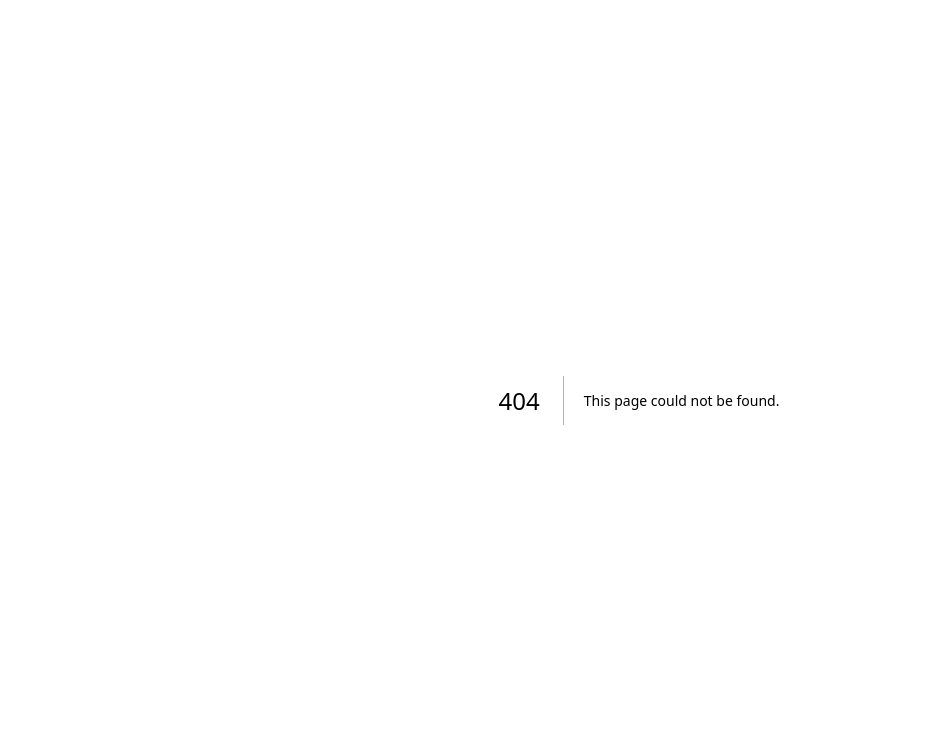
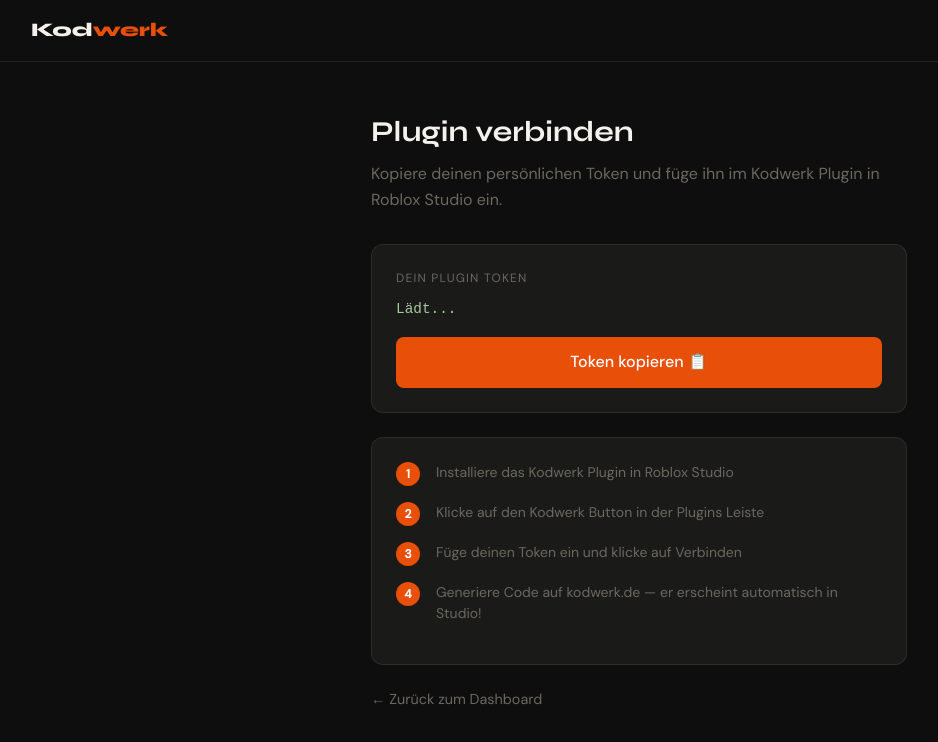
Before and after one commit to emremike3/Kodwerk, a Next.js app: page /dashboard/token in a window 1280 px wide. Before the commit this address had no page. Shown: the top 742 px of the page, without its empty margins (1-939 px from the left). Built offline with nearby package versions, Linux system fonts and the light colour scheme; no server answers.

Commit message:
token seite und plugin link

```diff
--- /dev/null
+++ b/app/api/token/route.ts
@@ -0,0 +1,25 @@
+import { auth } from "@clerk/nextjs/server";
+import { NextResponse } from "next/server";
+import { Redis } from "@upstash/redis";
+
+const redis = new Redis({
+  url: process.env.KV_REST_API_URL!,
+  token: process.env.KV_REST_API_TOKEN!,
+});
+
+export async function GET() {
+  const { userId } = await auth();
+
+  if (!userId) {
+    return NextResponse.json({ error: "Nicht eingeloggt" }, { status: 401 });
+  }
+
+  let token = await redis.get<string>(`token:${userId}`);
+
+  if (!token) {
+    token = Math.random().toString(36).substring(2) + Math.random().toString(36).substring(2);
+    await redis.set(`token:${userId}`, token);
+  }
+
+  return NextResponse.json({ token });
+}
--- a/app/dashboard/page.tsx
+++ b/app/dashboard/page.tsx
@@ -69,11 +69,16 @@ export default function Dashboard() {
         .code-label { font-size:0.75rem; text-transform:uppercase; letter-spacing:0.1em; color:var(--gray); margin-bottom:1rem; }
         .code-output pre { font-family:'Courier New',monospace; font-size:0.85rem; line-height:1.7; color:#A8C7A0; white-space:pre-wrap; word-break:break-word; }
         .copy-btn { background:transparent; border:0.5px solid var(--border); color:#F5F2ED; padding:0.5rem 1rem; border-radius:6px; font-family:'DM Sans',sans-serif; font-size:0.8rem; cursor:pointer; margin-top:1rem; }
+        .plugin-link { color:var(--gray); text-decoration:none; font-size:0.85rem; transition:color 0.2s; }
+        .plugin-link:hover { color:#F5F2ED; }
       `}</style>
 
       <div className="topbar">
         <a href="/" className="logo">Kod<span>werk</span></a>
-        <UserButton />
+        <div style={{display:"flex", alignItems:"center", gap:"1rem"}}>
+          <a href="/dashboard/token" className="plugin-link">🔌 Plugin verbinden</a>
+          <UserButton />
+        </div>
       </div>
 
       <div className="main">
--- /dev/null
+++ b/app/dashboard/token/page.tsx
@@ -0,0 +1,88 @@
+"use client";
+import { useEffect, useState } from "react";
+
+export default function TokenPage() {
+  const [token, setToken] = useState("");
+  const [copied, setCopied] = useState(false);
+
+  useEffect(() => {
+    fetch("/api/token")
+      .then(res => res.json())
+      .then(data => setToken(data.token));
+  }, []);
+
+  function copyToken() {
+    navigator.clipboard.writeText(token);
+    setCopied(true);
+    setTimeout(() => setCopied(false), 2000);
+  }
+
+  return (
+    <main style={{
+      fontFamily: "'DM Sans', sans-serif",
+      background: "#0E0E0E",
+      color: "#F5F2ED",
+      minHeight: "100vh",
+    }}>
+      <style>{`
+        @import url('https://fonts.googleapis.com/css2?family=Syne:wght@400;700;800&family=DM+Sans:wght@400;500&display=swap');
+        :root { --orange: #E8500A; --card-bg: #1A1A18; --border: rgba(255,255,255,0.08); --gray: #6B6860; }
+        .topbar { display:flex; align-items:center; justify-content:space-between; padding:1rem 2rem; border-bottom:0.5px solid var(--border); }
+        .logo { font-family:'Syne',sans-serif; font-weight:800; font-size:1.2rem; color:#F5F2ED; text-decoration:none; }
+        .logo span { color:var(--orange); }
+        .main { max-width:600px; margin:3rem auto; padding:0 2rem; }
+        .title { font-family:'Syne',sans-serif; font-size:1.8rem; font-weight:700; margin-bottom:0.5rem; }
+        .subtitle { color:var(--gray); margin-bottom:2rem; line-height:1.6; }
+        .token-box { background:var(--card-bg); border:0.5px solid var(--border); border-radius:12px; padding:1.5rem; margin-bottom:1rem; }
+        .token-label { font-size:0.75rem; text-transform:uppercase; letter-spacing:0.1em; color:var(--gray); margin-bottom:0.75rem; }
+        .token-value { font-family:'Courier New',monospace; font-size:0.9rem; color:#A8C7A0; word-break:break-all; margin-bottom:1rem; }
+        .copy-btn { background:var(--orange); color:white; border:none; padding:0.85rem 2rem; border-radius:8px; font-family:'DM Sans',sans-serif; font-size:1rem; font-weight:500; cursor:pointer; width:100%; transition:background 0.2s; }
+        .copy-btn:hover { background:#FF6B2B; }
+        .back-link { color:var(--gray); text-decoration:none; font-size:0.9rem; display:inline-block; margin-top:1.5rem; }
+        .back-link:hover { color:#F5F2ED; }
+        .steps { background:var(--card-bg); border:0.5px solid var(--border); border-radius:12px; padding:1.5rem; margin-top:1.5rem; }
+        .step { display:flex; gap:1rem; margin-bottom:1rem; align-items:flex-start; }
+        .step-num { background:var(--orange); color:white; width:24px; height:24px; border-radius:50%; display:flex; align-items:center; justify-content:center; font-size:0.75rem; font-weight:700; flex-shrink:0; }
+        .step-text { font-size:0.875rem; color:var(--gray); line-height:1.5; }
+      `}</style>
+
+      <div className="topbar">
+        <a href="/" className="logo">Kod<span>werk</span></a>
+      </div>
+
+      <div className="main">
+        <div className="title">Plugin verbinden</div>
+        <p className="subtitle">Kopiere deinen persönlichen Token und füge ihn im Kodwerk Plugin in Roblox Studio ein.</p>
+
+        <div className="token-box">
+          <div className="token-label">Dein Plugin Token</div>
+          <div className="token-value">{token || "Lädt..."}</div>
+          <button className="copy-btn" onClick={copyToken}>
+            {copied ? "Kopiert! ✓" : "Token kopieren 📋"}
+          </button>
+        </div>
+
+        <div className="steps">
+          <div className="step">
+            <div className="step-num">1</div>
+            <div className="step-text">Installiere das Kodwerk Plugin in Roblox Studio</div>
+          </div>
+          <div className="step">
+            <div className="step-num">2</div>
+            <div className="step-text">Klicke auf den Kodwerk Button in der Plugins Leiste</div>
+          </div>
+          <div className="step">
+            <div className="step-num">3</div>
+            <div className="step-text">Füge deinen Token ein und klicke auf Verbinden</div>
+          </div>
+          <div className="step">
+            <div className="step-num">4</div>
+            <div className="step-text">Generiere Code auf kodwerk.de — er erscheint automatisch in Studio!</div>
+          </div>
+        </div>
+
+        <a href="/dashboard" className="back-link">← Zurück zum Dashboard</a>
+      </div>
+    </main>
+  );
+}
```
